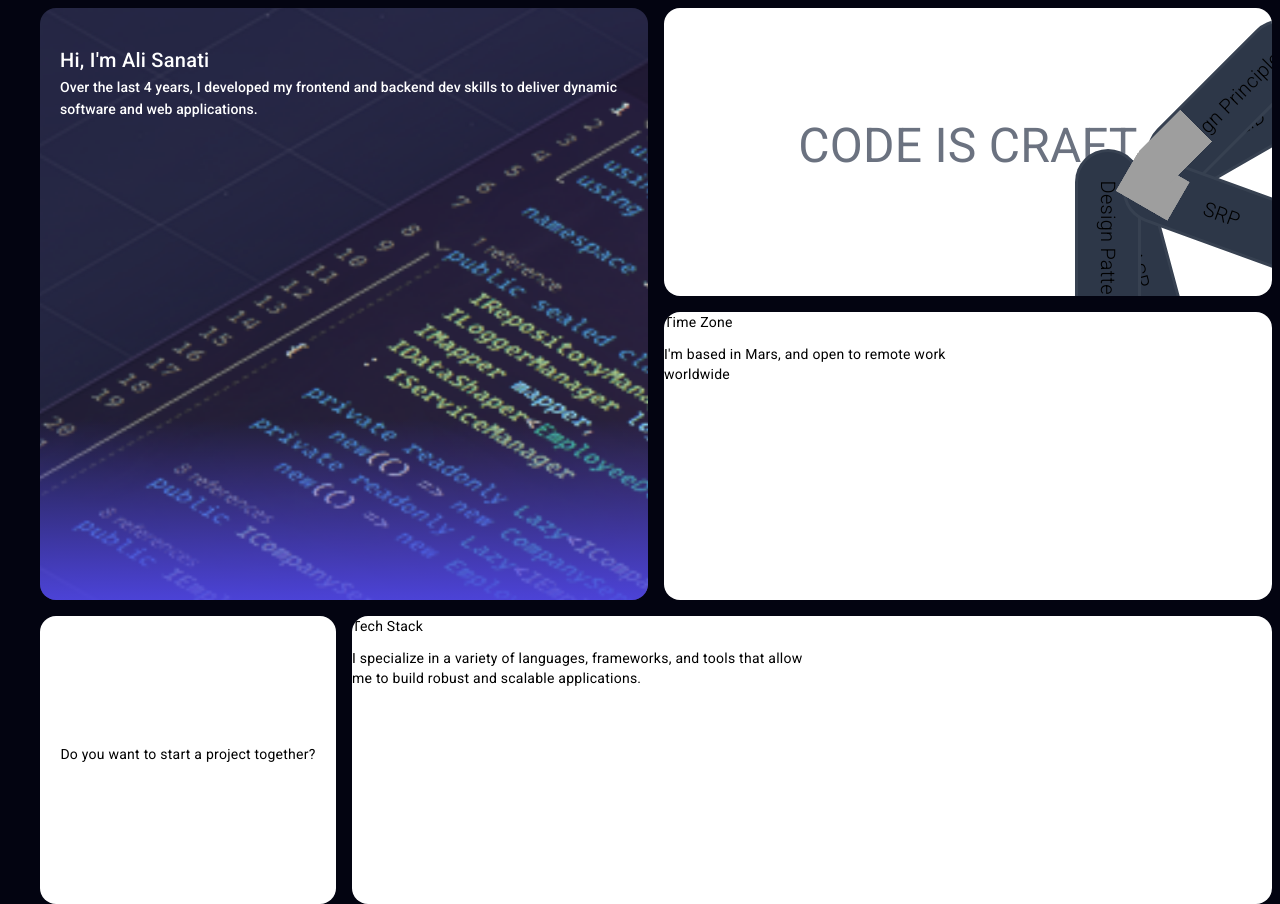
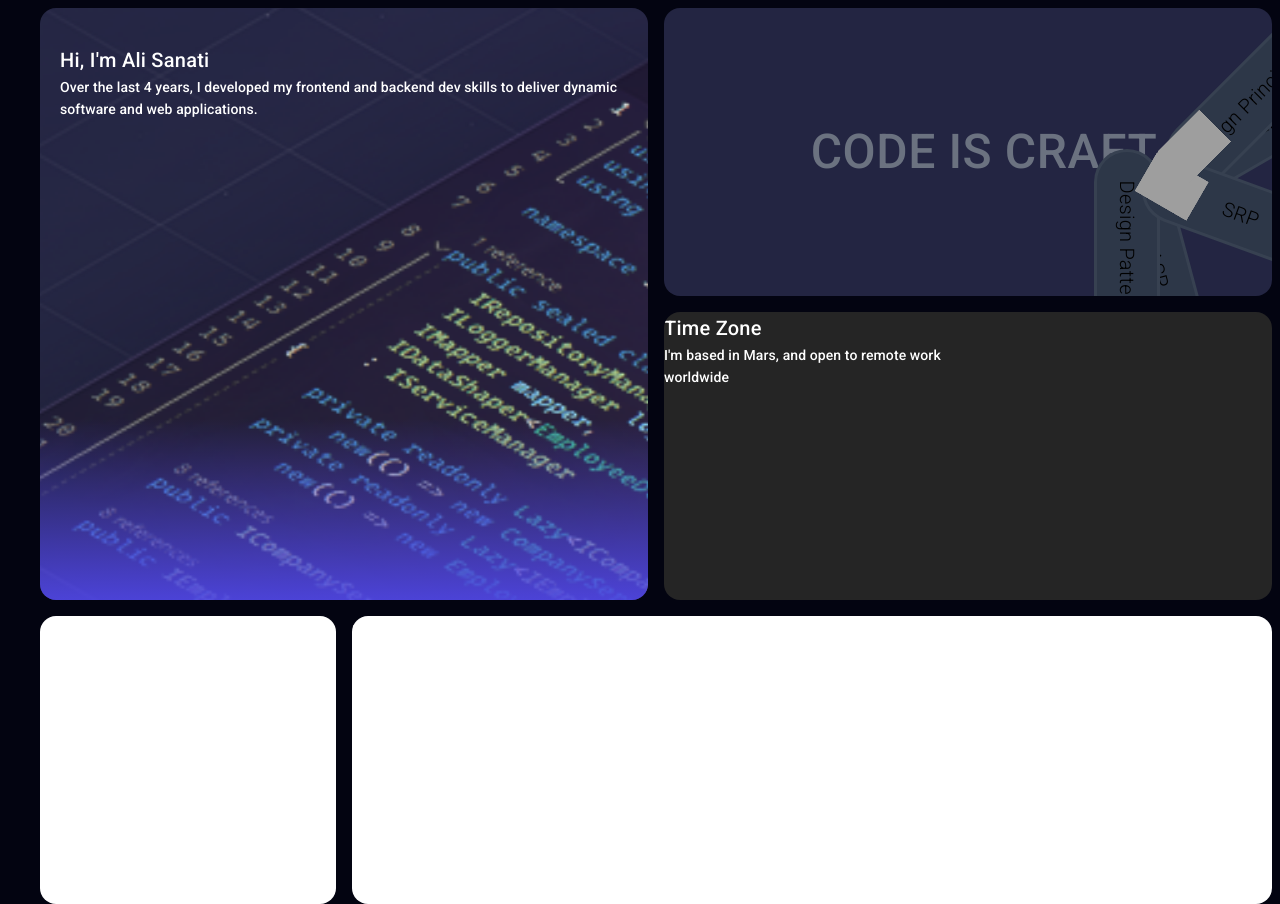
Before and after one commit to LokiMagesy/Starry-Portfolio, an Angular app in the folder Portfolio/: page / in a window 1280 px wide. Shown: the part 960-1864 px from the top of the page. Built offline with nearby package versions, Linux system fonts and the light colour scheme; grey boxes are pictures that could not be loaded.

Commit message:
PROGRES: CSS for About Page

```diff
--- a/Portfolio/src/app/homepage/about/about.component.css
+++ b/Portfolio/src/app/homepage/about/about.component.css
@@ -14,12 +14,125 @@
   color: #ffffff;
 }
 
+mat-card-subtitle, mat-card-title {
+  color: white;
+}
+
 .about-grid {
   display: grid;
   grid-template-columns: repeat(1, 1fr);
   grid-template-rows: repeat(5, 1fr);
   gap: 1rem; /* gap-4 */
   margin-top: 3rem;
+}
+/* Base Card Grid Item */
+.grid-item {
+  position: relative;
+  overflow: hidden;
+  display: flex;
+  box-shadow: none !important; /* Optional: overrides Material's default shadow if you prefer flat bento boxes */
+  border-radius: 1rem;
+}
+
+.grid-card-content {
+  position: relative;
+  z-index: 10; /* z-10 */
+}
+/* --- Grid 1 Styles --- */
+.grid-1 {
+  background-color: #232542;
+  display: flex;
+  align-items: flex-end; /* items-end */
+  position: relative;
+  overflow: hidden; /* Added to clip absolute elements like scale/image bounds */
+  /* Note: Include your custom class properties for .grid-default-color and .grid-1 here */
+  padding: 20px;
+}
+
+.grid-card-image {
+    position: absolute;
+    transform: scale(0.7);
+    right: -25rem;
+    top: -17rem;
+    transition: transform 0.3s ease;
+}
+
+.grid-card-gradient {
+  position: absolute;
+  left: 0;
+  right: 0;
+  bottom: -1rem; /* -bottom-4 */
+  height: 50%; /* h-1/2 */
+  pointer-events: none; /* pointer-events-none */
+  background: linear-gradient(to top, var(--indigo-color, #4f46e5), transparent); /* from-indigo */
+}
+/* --- Grid 2 Styles --- */
+.grid-2 {
+  background-color: #232542;
+}
+
+.grid-2-container {
+  display: flex;
+  align-items: center;
+  justify-content: center;
+  width: 100%;
+  height: 100%;
+  position: relative;
+}
+
+.grid-2-title {
+  display: flex;
+  align-items: flex-end;
+  font-size: 3rem; /* text-5xl */
+  line-height: 1;
+  color: #6b7280; /* text-gray-500 */
+}
+/* --- Grid 3 Styles --- */
+.grid-3 {
+    background-color: #252525;
+}
+
+.grid-3-container {
+  width: 50%;
+  z-index: 10;
+}
+
+
+.globe-figure {
+  position: absolute;
+  left: 30%;
+  top: 10%;
+  margin: 0;
+}
+/* --- Grid 4 Styles --- */
+.grid-4 {
+
+}
+.contact-container {
+  display: flex;
+  flex-direction: column;
+  align-items: center;
+  justify-content: center;
+  gap: 1rem;
+  width: 100%;
+  height: 100%;
+}
+.grid-4-title {
+  text-align: center;
+}
+
+/* --- Grid 5 Styles --- */
+.grid-5-container {
+    width: 50%;
+  z-index: 10;
+}
+.frameworks-container {
+  position: absolute;
+  top: 0;
+  bottom: 0;
+  width: 100%;
+  height: 100%;
+  left: 50%; /* inset-inline-start 50% */
 }
 
 @media (min-width: 768px) {
@@ -31,7 +144,15 @@
   grid-column: span 2 / span 2;
   grid-row: span 2 / span 2;
 }
-
+  .grid-card-image {
+    transform: scale(3); /* md:scale-[3] */
+    left: 12.5rem; /* md:left-50 (assuming 50 units = 200px / 12.5rem) */
+    top: auto;
+    right: auto;
+    /* md:inset-y-10 equivalent: */
+    top: 2.5rem;
+    bottom: 2.5rem;
+  }
 .grid-2 {
     grid-column: span 2 / span 2;
     grid-column-start: 3;
@@ -51,40 +172,10 @@
     grid-column: span 3 / span 3;
     grid-row-start: 3;
 }
-}
-
-
-/* --- Container Layout --- */
-.grid-card-container {
-  background-color: #232542;
-  display: flex;
-  align-items: flex-end; /* items-end */
-  position: relative;
-  overflow: hidden; /* Added to clip absolute elements like scale/image bounds */
-  /* Note: Include your custom class properties for .grid-default-color and .grid-1 here */
-
-  padding: 20px;
-}
-
-/* --- Image Absolute Positioning & Scaling --- */
-.grid-card-image {
-  position: absolute;
-    transform: scale(0.7);
-    right: -25rem;
-    top: -17rem;
-  transition: transform 0.3s ease;
-
-}
-
-@media (min-width: 768px) {
-  .grid-card-image {
-    transform: scale(3); /* md:scale-[3] */
-    left: 12.5rem; /* md:left-50 (assuming 50 units = 200px / 12.5rem) */
-    top: auto;
-    right: auto;
-    /* md:inset-y-10 equivalent: */
-    top: 2.5rem;
-    bottom: 2.5rem;
+  .frameworks-container {
+    top: 2.25rem; /* md:inset-y-9 */
+    bottom: 2.25rem;
+    transform: scale(1.25);
   }
 }
 
@@ -94,107 +185,9 @@
   }
 }
 
-/* --- Content Wrapper --- */
-.grid-card-content {
-  position: relative;
-  z-index: 10; /* z-10 */
-
-}
-
-mat-card-subtitle, mat-card-title {
-  color: white;
-}
-
-/* --- Gradient Overlay --- */
-.grid-card-gradient {
-  position: absolute;
-  left: 0;
-  right: 0;
-  bottom: -1rem; /* -bottom-4 */
-  height: 50%; /* h-1/2 */
-  pointer-events: none; /* pointer-events-none */
-  background: linear-gradient(to top, var(--indigo-color, #4f46e5), transparent); /* from-indigo */
-}
 
 @media (min-width: 640px) {
   .grid-card-gradient {
     height: 33.333%; /* sm:h-1/3 */
   }
 }
-
-
-/* Base Card Grid Item */
-.grid-item {
-  position: relative;
-  overflow: hidden;
-  display: flex;
-  box-shadow: none !important; /* Optional: overrides Material's default shadow if you prefer flat bento boxes */
-  border-radius: 1rem;
-}
-
-/* --- Grid 1 Styles --- */
-
-
-/* --- Grid 2 Styles --- */
-.grid-2-container {
-  display: flex;
-  align-items: center;
-  justify-content: center;
-  width: 100%;
-  height: 100%;
-  position: relative;
-}
-
-.code-is-craft {
-  display: flex;
-  align-items: flex-end;
-  font-size: 3rem; /* text-5xl */
-  line-height: 1;
-  color: #6b7280; /* text-gray-500 */
-}
-
-/* --- Grid 3 Styles --- */
-.half-width {
-  width: 50%;
-}
-
-.globe-figure {
-  position: absolute;
-  left: 30%;
-  top: 10%;
-  margin: 0;
-}
-
-/* --- Grid 4 Styles --- */
-.contact-container {
-  display: flex;
-  flex-direction: column;
-  align-items: center;
-  justify-content: center;
-  gap: 1rem;
-  width: 100%;
-  height: 100%;
-}
-
-/* --- Grid 5 Styles --- */
-.frameworks-container {
-  position: absolute;
-  top: 0;
-  bottom: 0;
-  width: 100%;
-  height: 100%;
-  left: 50%; /* inset-inline-start 50% */
-}
-
-@media (min-width: 768px) {
-  .frameworks-container {
-    top: 2.25rem; /* md:inset-y-9 */
-    bottom: 2.25rem;
-    transform: scale(1.25);
-  }
-}
-
-
-
-
-/* Note: Ensure you define `.grid-1`, `.grid-2`, etc., in your global stylesheet to handle column/row spanning (e.g., `grid-column: span 4;` etc.) just as they were set up in your React project. */
--- a/Portfolio/src/app/homepage/about/about.component.html
+++ b/Portfolio/src/app/homepage/about/about.component.html
@@ -3,7 +3,7 @@
 
   <div class="about-grid">
     <!-- Grid 1 -->
-    <mat-card class="grid-card-container grid-item grid-1">
+    <mat-card class="grid-item grid-1">
       <mat-card-header>
         <img src="assets/coding-pov.png" class="grid-card-image" alt="Coding POV" />
       </mat-card-header>
@@ -21,9 +21,9 @@
     </mat-card>
 
     <!-- Grid 2 -->
-    <mat-card class="grid-item grid-default-color grid-2">
-      <div #grid2Container class="grid-2-container">
-        <p class="code-is-craft">CODE IS CRAFT</p>
+    <mat-card class="grid-item grid-2">
+      <mat-card-content class="grid-2-container">
+        <mat-card-title class="grid-2-title">CODE IS CRAFT</mat-card-title>
         <card-component [ngStyle]="{ 'rotate': '75deg', 'top': '30%', 'left': '20%' }" text="GRASP" [containerRef]="grid2Container"></card-component>
         <card-component [ngStyle]="{ 'rotate': '-30deg', 'top': '60%', 'left': '45%' }" text="SOLID" [containerRef]="grid2Container"></card-component>
         <card-component [ngStyle]="{ 'rotate': '90deg', 'bottom': '30%', 'left': '70%' }" text="Design Patterns" [containerRef]="grid2Container"></card-component>
@@ -33,16 +33,14 @@
         <card-component [ngStyle]="{ 'rotate': '30deg', 'top': '70%', 'left': '70%' }" image="assets/logos/csharp-pink.png" [containerRef]="grid2Container"></card-component>
         <card-component [ngStyle]="{ 'rotate': '-45deg', 'top': '70%', 'left': '25%' }" image="assets/logos/dotnet-pink.png" [containerRef]="grid2Container"></card-component>
         <card-component [ngStyle]="{ 'rotate': '-45deg', 'top': '5%', 'left': '10%' }" image="assets/logos/blazor-pink.png" [containerRef]="grid2Container"></card-component>
-      </div>
+      </mat-card-content>
     </mat-card>
 
     <!-- Grid 3 -->
-    <mat-card class="grid-item grid-black-color grid-3">
-      <div class="content-z-10 half-width">
-        <p class="headtext">Time Zone</p>
-        <p class="subtext">
-          I'm based in Mars, and open to remote work worldwide
-        </p>
+    <mat-card class="grid-item grid-3">
+      <div class="grid-3-container">
+        <mat-card-title>Time Zone</mat-card-title>
+        <mat-card-subtitle> I'm based in Mars, and open to remote work worldwide</mat-card-subtitle>
       </div>
       <figure class="globe-figure">
          <!--<app-globe></app-globe>-->
@@ -50,27 +48,27 @@
     </mat-card>
 
     <!-- Grid 4 -->
-    <mat-card class="grid-item grid-special-color grid-4">
+    <mat-card class="grid-item grid-4">
       <div class="contact-container">
-        <p class="headtext text-center">
+        <mat-card-title class="grid-4-title">
           Do you want to start a project together?
-        </p>
+        </mat-card-title>
         <!-- <app-copy-email-button></app-copy-email-button> -->
       </div>
     </mat-card>
 
     <!-- Grid 5 -->
-    <mat-card class="grid-item grid-default-color grid-5">
-      <div class="content-z-10 half-width">
-        <p class="headtext">Tech Stack</p>
-        <p class="subtext">
+    <mat-card class="grid-item grid-5">
+      <div class="grid-5-container content-z-10 half-width">
+        <mat-card-title>Tech Stack</mat-card-title>
+        <mat-card-subtitle>
           I specialize in a variety of languages, frameworks, and tools that
           allow me to build robust and scalable applications.
-        </p>
+        </mat-card-subtitle>
       </div>
-      <div class="frameworks-container">
+      <mat-card-content class="frameworks-container">
          <!--<app-frameworks></app-frameworks> -->
-      </div>
+      </mat-card-content>
     </mat-card>
   </div>
 </section>
```
